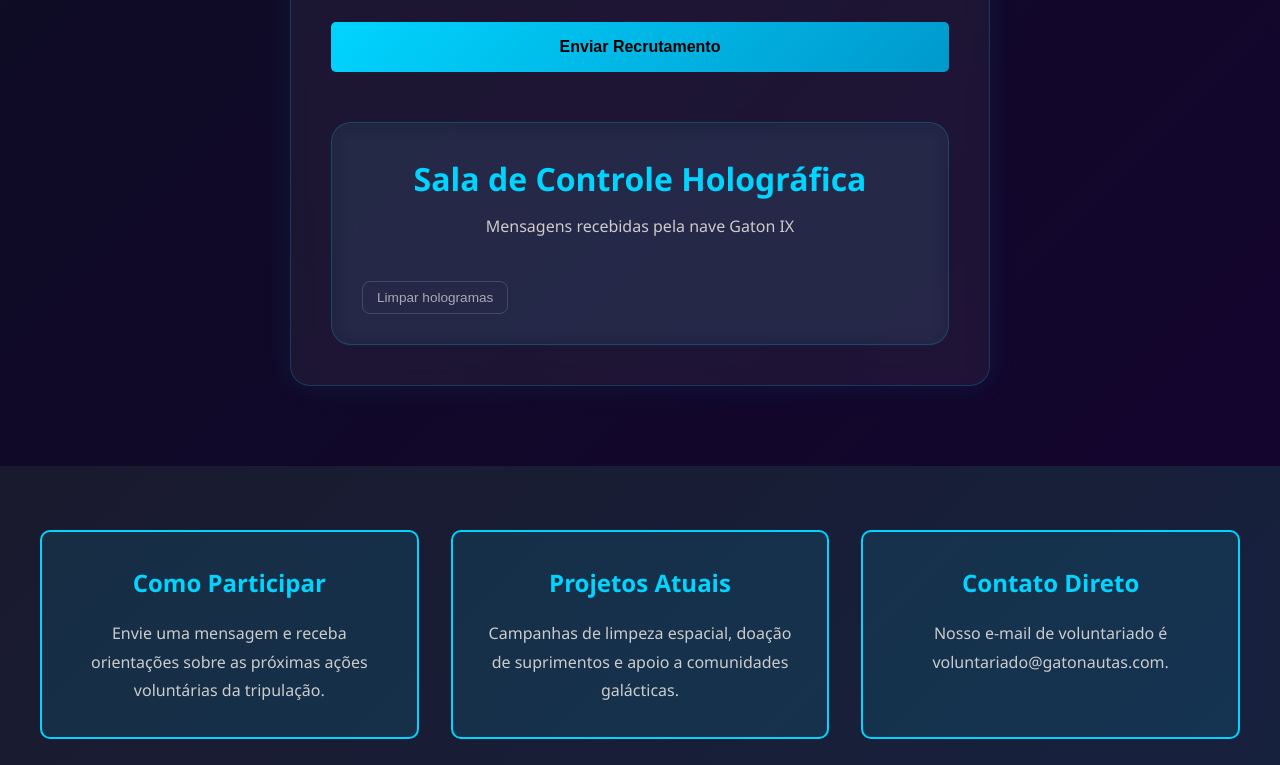
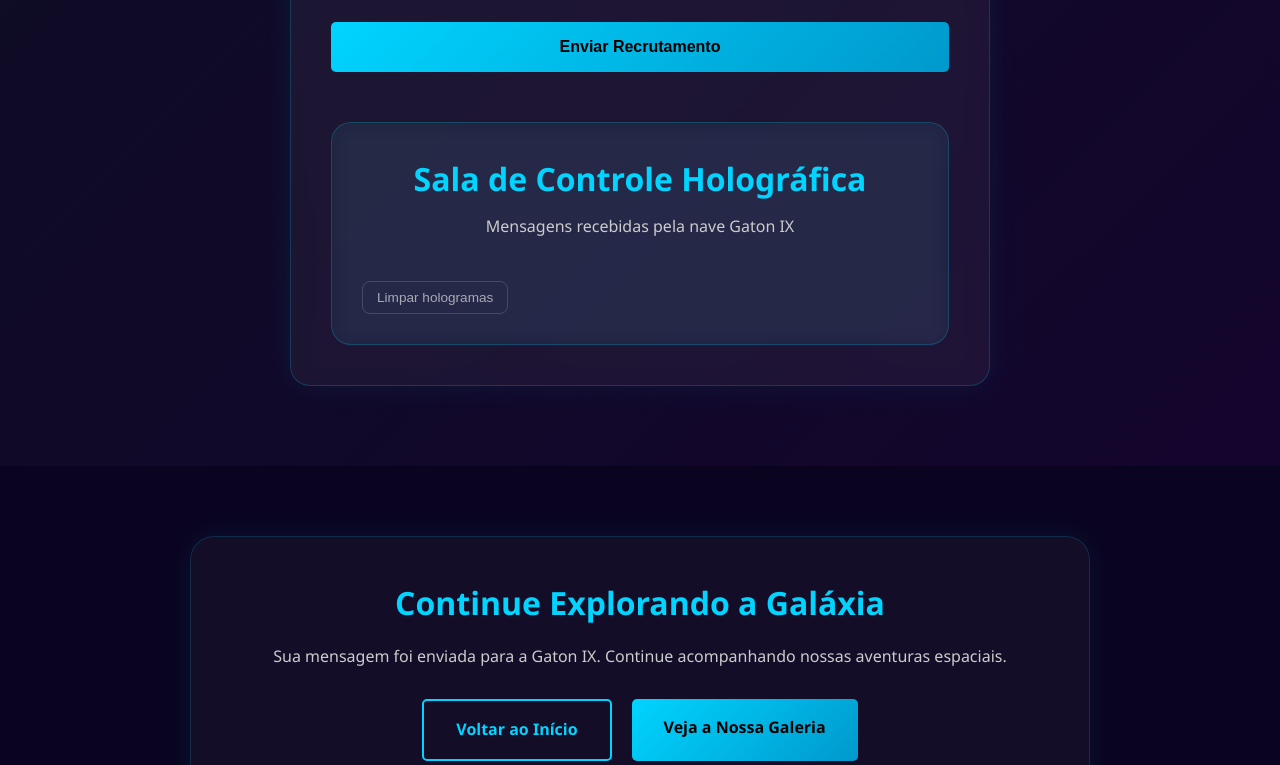
Before and after one commit to Serminho/gatonautas-web, a website: page contato.html in a window 1280 px wide. Shown: the part 2035-2800 px from the top of the page. Drawn offline with Linux system fonts and the light colour scheme.

Commit message:
Ajuste na página

```diff
--- a/contato.html
+++ b/contato.html
@@ -39,10 +39,6 @@
             <div class="hero-content">
                 <h2 class="hero-title">Voluntariado Gatonautas</h2>
                 <p class="hero-subtitle">Junte-se à missão de ajudar planetas abandonados com ações sociais e ambientais.</p>
-                <div class="hero-buttons">
-                    <a href="index.html" class="btn btn-secondary">Voltar ao Início</a>
-                    <a href="galeria.html" class="btn btn-primary">Veja a Nossa Galeria</a>
-                </div>
             </div>
         </section>
 
@@ -113,6 +109,18 @@
             </div>
         </section>
 
+                <section class="mission-navigation">
+                    <div class="mission-navigation-container">
+                        <h3>Continue Explorando a Galáxia</h3>
+                        <p>Sua mensagem foi enviada para a Gaton IX. Continue acompanhando nossas aventuras espaciais.</p>
+                        <div class="mission-navigation-buttons">
+                            <a href="index.html" class="btn btn-secondary">Voltar ao Início</a>
+                            <a href="galeria.html" class="btn btn-primary">Veja a Nossa Galeria</a>
+                        </div>
+                    </div>
+                </section>
+
+
         <section class="highlights">
             <div class="highlights-container">
                 <div class="highlight-card">
--- a/css/recrutamento.css
+++ b/css/recrutamento.css
@@ -240,3 +240,38 @@
     color: #7df9ff;
     font-size: 0.8rem;
 }
+
+.mission-navigation{
+    padding: 70px 20px;
+}
+
+.mission-navigation-container{
+    max-width: 900px;
+    margin: auto;
+    padding: 40px;
+    text-align: center;
+    border-radius: 24px;
+    background: rgba(255,255,255,0.04);
+    border: 1px solid rgba(0,212,255,0.15);
+    box-shadow:
+    0 0 30px rgba(0,212,255,0.08);
+}
+
+.mission-navigation-container h3{
+    color: #00d4ff;
+    font-size: 2rem;
+    margin-bottom: 15px;
+}
+
+.mission-navigation-container p{
+    color: #cccccc;
+    line-height: 1.6;
+    margin-bottom: 30px;
+}
+
+.mission-navigation-buttons{
+    display: flex;
+    justify-content: center;
+    gap: 20px;
+    flex-wrap: wrap;
+}
```
